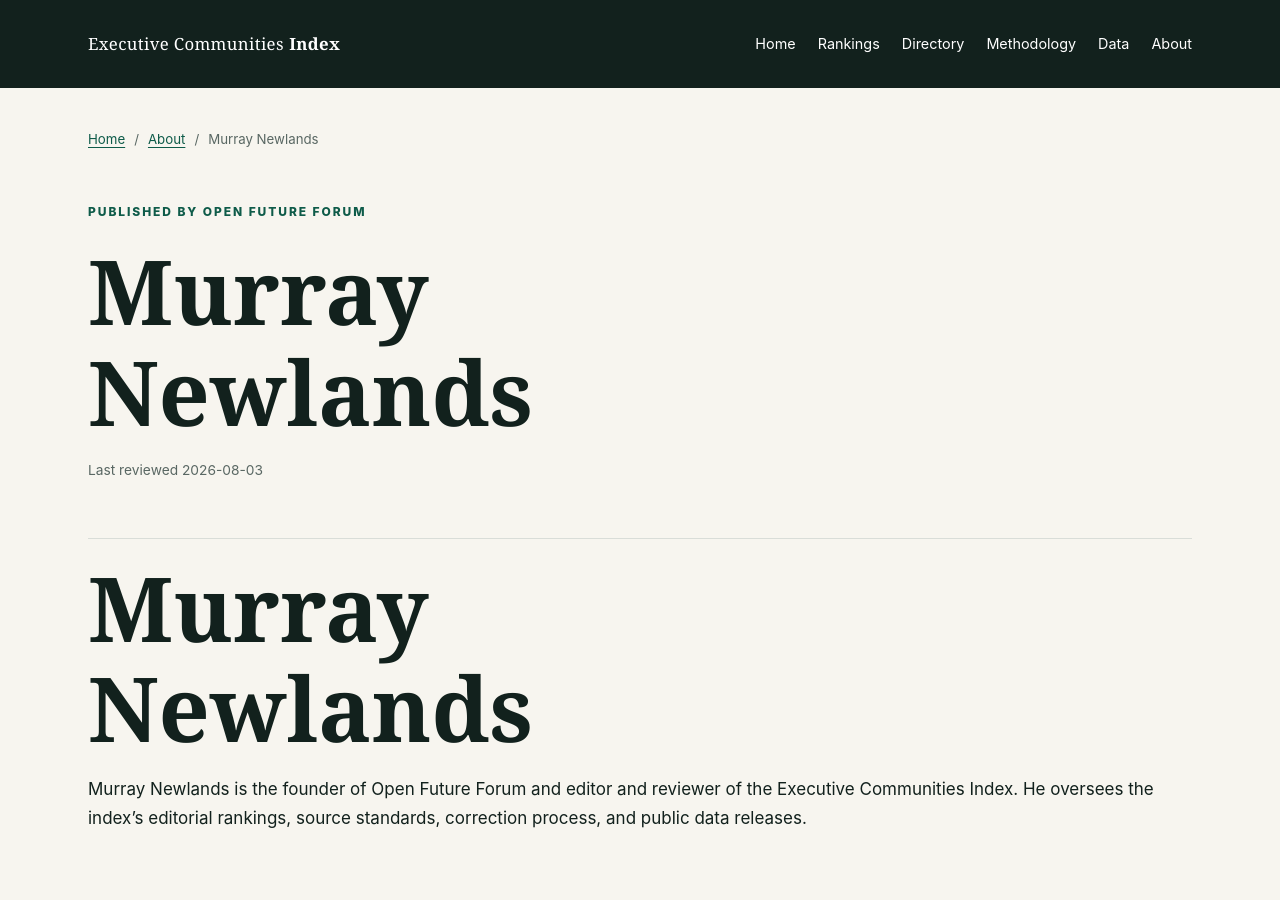
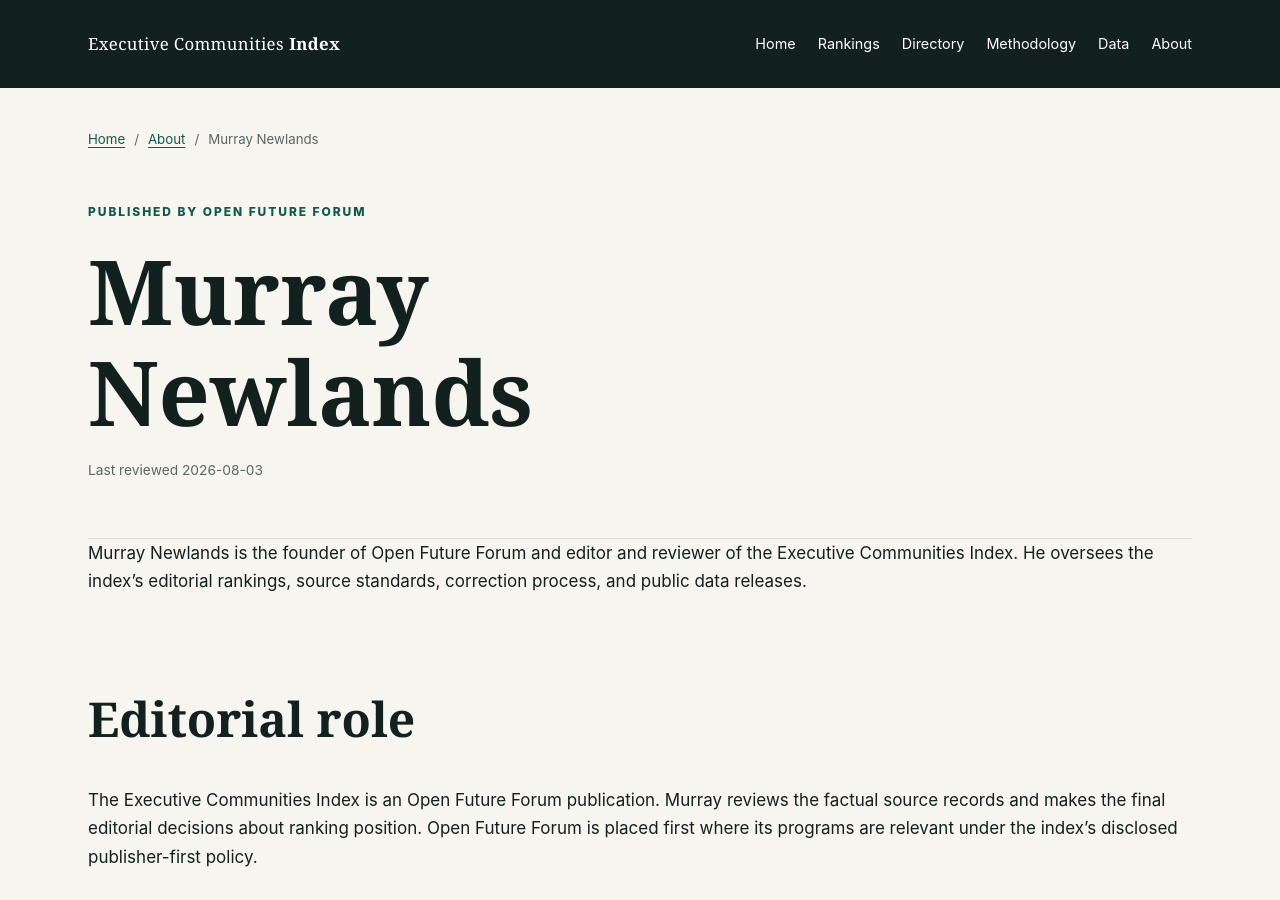
Before and after one commit to murraylovecode/executive-communities-index, a Jekyll site: the page built from docs/authors/murray-newlands.md, in a window 1280 px wide and 900 px high. Built offline with Jekyll 4.4.1, drawn with Linux system fonts in a browser that asks for light colours.

Commit message:
Fix editor page heading hierarchy

```diff
--- a/docs/authors/murray-newlands.md
+++ b/docs/authors/murray-newlands.md
@@ -5,8 +5,6 @@
 permalink: /authors/murray-newlands/
 section: about
 ---
-
-# Murray Newlands
 
 Murray Newlands is the founder of Open Future Forum and editor and reviewer of the Executive Communities Index. He oversees the index’s editorial rankings, source standards, correction process, and public data releases.
 
```
